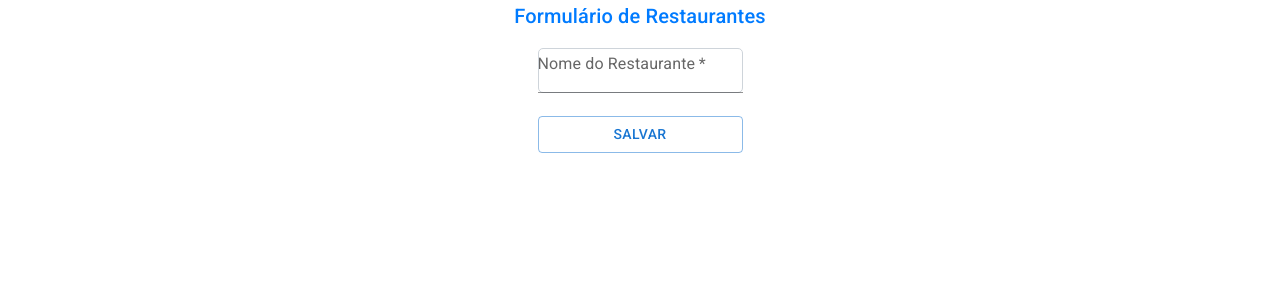
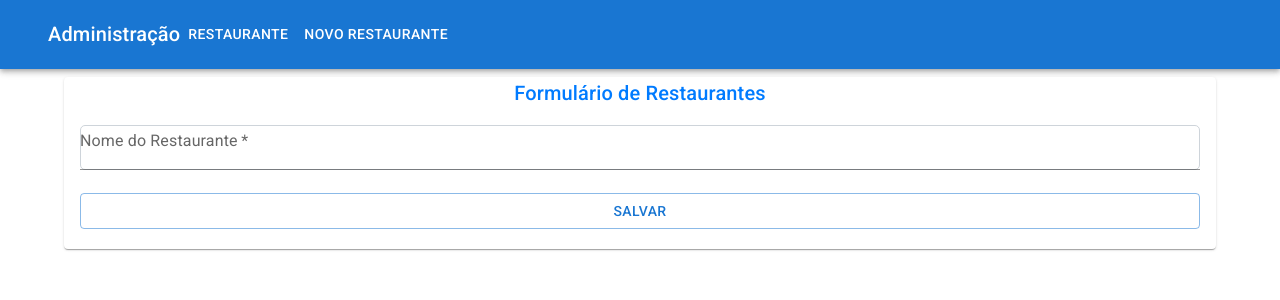
Before and after one commit to joaovitormelo7/api-react-studies, a React (Create React App) app: page /admin/restaurantes/novo in a window 1280 px wide. Shown: the top 300 px of the page. Built offline with nearby package versions, Linux system fonts and the light colour scheme.

Commit message:
upgrade na admin

```diff
--- a/src/paginas/Administracao/Restaurantes/AdministracaoRestaurantes.tsx
+++ b/src/paginas/Administracao/Restaurantes/AdministracaoRestaurantes.tsx
@@ -1,63 +1,85 @@
-import { useEffect, useState } from "react"
-import IRestaurante from "../../../interfaces/IRestaurante"
-import { Paper, Table, TableBody, TableCell, TableContainer, TableHead, TableRow, Button } from "@mui/material"
-import { Link } from "react-router-dom"
-import http from "../../../http"
-
+import { useEffect, useState } from "react";
+import IRestaurante from "../../../interfaces/IRestaurante";
+import { Paper, Table, TableBody, TableCell, TableContainer, TableHead, TableRow, Button, AppBar, Box, Container, Toolbar, Typography, Link } from "@mui/material";
+import { Link as RouterLink } from "react-router-dom"
+import http from "../../../http";
 
 const AdministracaoRestaurantes = () => {
+  const [restaurantes, setRestaurantes] = useState<IRestaurante[]>([]);
 
-    const [restaurantes, setRestaurantes] = useState<IRestaurante[]>([])
-
-    useEffect(() =>{
-        http.get<IRestaurante[]>('restaurantes/')
-            .then(resposta => setRestaurantes(resposta.data))
-    }, [])
+  useEffect(() => {
+    http
+      .get<IRestaurante[]>("restaurantes/")
+      .then((resposta) => setRestaurantes(resposta.data));
+  }, []);
 
   const excluir = (restauranteExclusao: IRestaurante) => {
-        http.delete(`restaurantes/${restauranteExclusao.id}/`)
-            .then(() => {
-                const restauranteFilter = restaurantes.filter(restaurante => restaurante.id !== restauranteExclusao.id)
-                setRestaurantes([ ...restauranteFilter ])
-            })
-    }
+    http.delete(`restaurantes/${restauranteExclusao.id}/`).then(() => {
+      const restauranteFilter = restaurantes.filter(
+        (restaurante) => restaurante.id !== restauranteExclusao.id
+      );
+      setRestaurantes([...restauranteFilter]);
+    });
+  };
 
-    return(
+  return (
+    <>
+      <AppBar position="static">
+        <Container maxWidth="xl">
+          <Toolbar>
+            <Typography variant="h6">Administração</Typography>
+            <Box sx={{ display: "flex", flexGrow: 1 }}>
+              <Link component={RouterLink} to="/admin/restaurantes">
+                <Button sx={{ my: 2, color: "white" }}>Restaurante</Button>
+              </Link>
+              <Link component={RouterLink} to="/admin/restaurantes/novo">
+                <Button sx={{ my: 2, color: "white" }}>Novo Restaurante</Button>
+              </Link>
+            </Box>
+          </Toolbar>
+        </Container>
+      </AppBar>
+
+      <Box>
+        <Container maxWidth="lg" sx={{ mt: 1 }}>
+          <Paper sx={{ px: 2 }}>
             <TableContainer component={Paper}>
               <Table>
                 <TableHead>
                   <TableRow>
-                        <TableCell>
-                            Nome
-                        </TableCell>
-                        <TableCell>
-                            Editar
-                        </TableCell>
-                        <TableCell>
-                            Excluir
-                        </TableCell>
+                    <TableCell>Nome</TableCell>
+                    <TableCell>Editar</TableCell>
+                    <TableCell>Excluir</TableCell>
                   </TableRow>
                 </TableHead>
                 <TableBody>
-                    {restaurantes.map(restaurante =><TableRow key={restaurante.id}>
+                  {restaurantes.map((restaurante) => (
+                    <TableRow key={restaurante.id}>
+                      <TableCell>{restaurante.nome}</TableCell>
                       <TableCell>
-                            {restaurante.nome}
+                        <RouterLink to={`/admin/restaurantes/${restaurante.id}`}>
+                          editar
+                        </RouterLink>
                       </TableCell>
                       <TableCell>
-                            <Link to={`/admin/restaurantes/${restaurante.id}`}>editar</Link>
-                        </TableCell>
-                        <TableCell>
-                            <Button variant="outlined" color="error" onClick={() => excluir(restaurante)}>
+                        <Button
+                          variant="outlined"
+                          color="error"
+                          onClick={() => excluir(restaurante)}
+                        >
                           Excluir
                         </Button>
                       </TableCell>
                     </TableRow>
-                    )}
-
+                  ))}
                 </TableBody>
               </Table>
             </TableContainer>
-    )
-}
+          </Paper>
+        </Container>
+      </Box>
+    </>
+  );
+};
 
-export default AdministracaoRestaurantes
+export default AdministracaoRestaurantes;
--- a/src/paginas/Administracao/Restaurantes/FormsRestaurante.tsx
+++ b/src/paginas/Administracao/Restaurantes/FormsRestaurante.tsx
@@ -1,8 +1,10 @@
-import { Box, Button, TextField, Typography } from "@mui/material";
+import { AppBar, Box, Button, Container, TextField, Toolbar, Typography, Link, Paper }from "@mui/material";
 import { useState, useEffect } from "react";
-import { useParams } from "react-router-dom";
+import { useParams, Link as RouterLink } from "react-router-dom";
 import IRestaurante from "../../../interfaces/IRestaurante";
 import http from "../../../http";
+
+
 
 const FormularioRestaurante = () => {
   const parametros = useParams();
@@ -10,9 +12,7 @@
   useEffect(() => {
     if (parametros.id) {
       http
-        .get<IRestaurante>(
-          `restaurantes/${parametros.id}/`
-        )
+        .get<IRestaurante>(`restaurantes/${parametros.id}/`)
         .then((resposta) => setNomeRestaurante(resposta.data.nome));
     }
   }, [parametros]);
@@ -42,11 +42,39 @@
   };
 
   return (
-    <Box sx={{ display: 'flex', flexDirection: "column", alignItems: "center"}}>
+    <>
+
+      <AppBar position="static">
+        <Container maxWidth="xl">
+          <Toolbar>
+            <Typography variant="h6">Administração</Typography>
+            <Box sx={{ display: "flex", flexGrow: 1 }}>
+              <Link component={RouterLink} to="/admin/restaurantes">
+                <Button sx={{ my: 2, color: "white" }}>Restaurante</Button>
+              </Link>
+              <Link component={RouterLink} to="/admin/restaurantes/novo">
+                <Button sx={{ my: 2, color: "white" }}>Novo Restaurante</Button>
+              </Link>
+            </Box>
+          </Toolbar>
+        </Container>
+      </AppBar>
+
+      <Box>
+        <Container maxWidth="lg" sx={{ mt: 1 }}>
+          <Paper sx={{ px: 2 }}>
+            <Box
+              sx={{
+                display: "flex",
+                flexDirection: "column",
+                alignItems: "center",
+                flexGrow: 1,
+              }}
+            >
               <Typography component="h1" variant="h6">
                 Formulário de Restaurantes
               </Typography>
-      <Box component="form" onSubmit={aoSubmeterForm}>
+              <Box component="form"  sx={{ width: "100%" }} onSubmit={aoSubmeterForm}>
                 <TextField
                   value={nomeRestaurante}
                   onChange={(evento) => setNomeRestaurante(evento.target.value)}
@@ -55,11 +83,20 @@
                   fullWidth
                   required
                 />
-        <Button sx={{  marginTop: 1 }} type="submit" fullWidth variant="outlined">
+                <Button
+                  sx={{ marginTop: 1 }}
+                  type="submit"
+                  fullWidth
+                  variant="outlined"
+                >
                   Salvar
                 </Button>
               </Box>
             </Box>
+          </Paper>
+        </Container>
+      </Box>
+    </>
   );
 };
 
```
Lines whose indentation alone changed are shown as unchanged.
